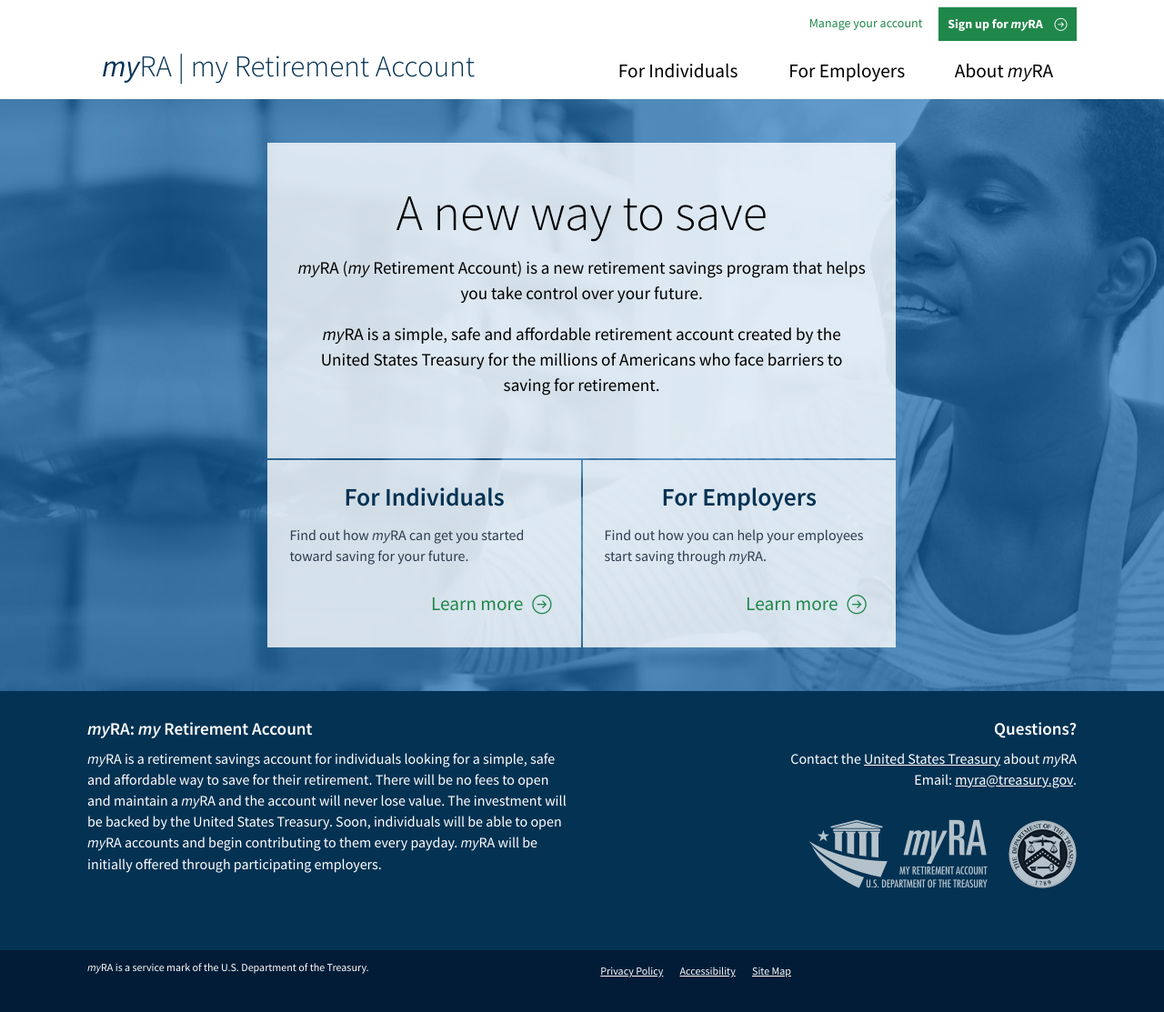
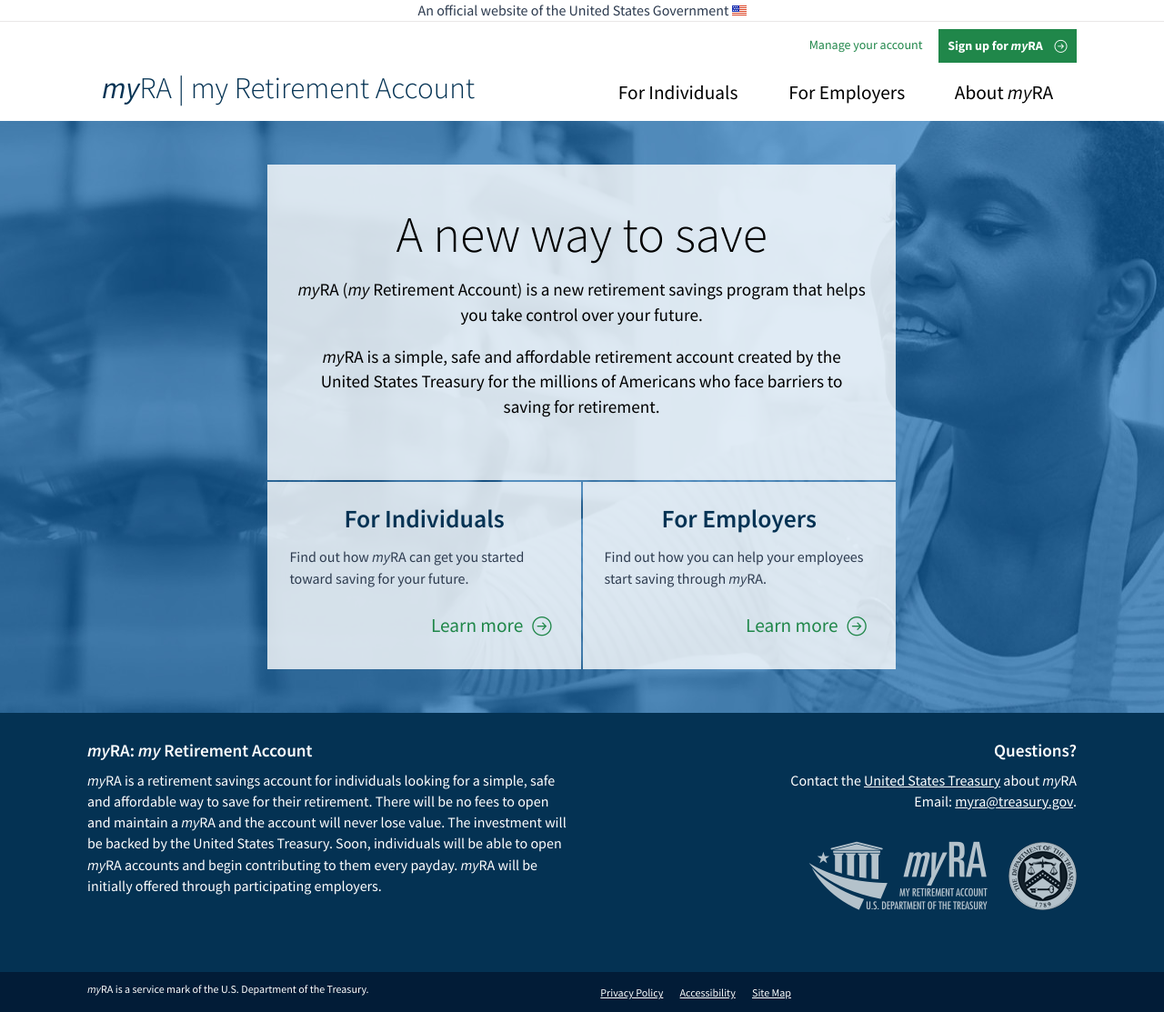
Before and after one commit to 18F/myra, a Jekyll site: the page built from index.html, in a window 1280 px wide. Shown: the whole page at 91% size. Built offline with Jekyll 4.4.1, drawn with Linux system fonts in a browser that asks for light colours; before the commit the page ends 1088 px from its top, so only the background shows below that.

Commit message:
Adding USA banenr

```diff
--- a/_includes/header.html
+++ b/_includes/header.html
@@ -11,6 +11,9 @@
 
   <header class="site-header" role="banner" itemscope itemtype="http://schema.org/WPHeader">
     <a class="skip-nav" tabindex="1" href="#main">Skip to main content</a>
+    <div class="usa">
+      An official website of the United States Government <img src="/static/img/us_flag_small.png" alt="US flag signifying that this is a United States Federal Government website">
+    </div>
     <div class="top-bar">
       <div class="container">
         <ul class="account-nav" role="menubar">
```
